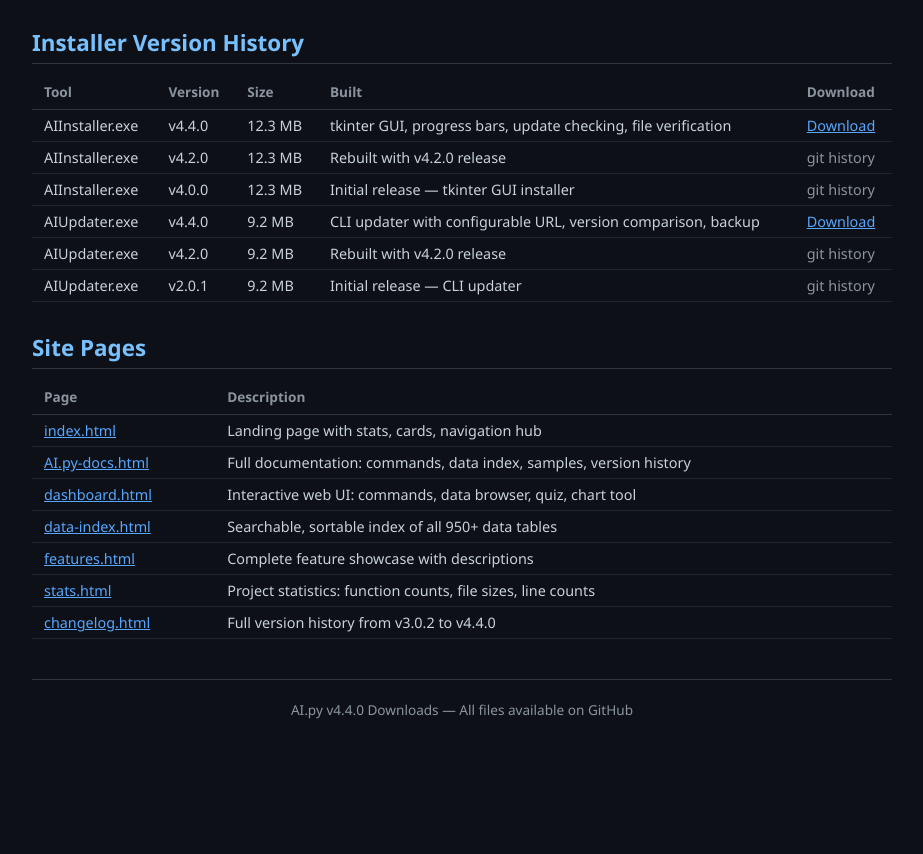
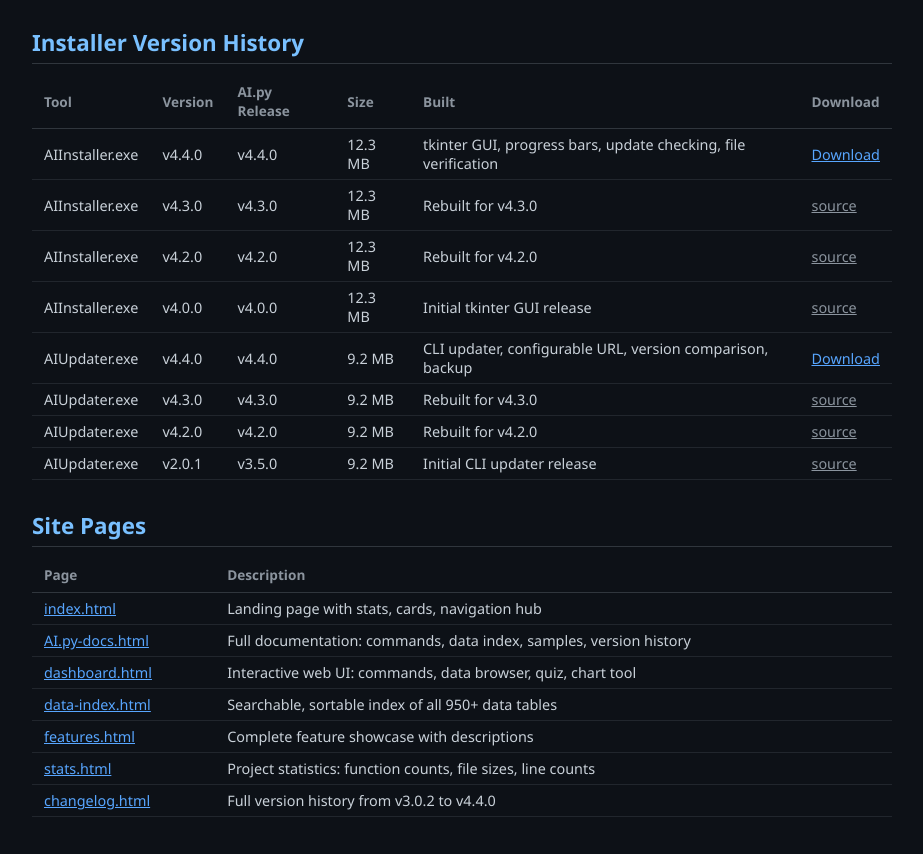
Before and after one commit to Voice659/AI-repo, a plain HTML site: page download.html in a window 1280 px wide. Shown: the part 1286-2140 px from the top of the page, without its empty margins (178-1101 px from the left). Before the commit the page ends 2025 px from the top, so only its background shows below. Drawn offline with Linux system fonts and the light colour scheme.

Commit message:
v4.4.0: update installer.py/updater.py to v4.4.0, rebuild .exe, overhaul Installer Version History table with source links and missing entries

```diff
--- a/download.html
+++ b/download.html
@@ -108,13 +108,15 @@
 
 <h2>Installer Version History</h2>
 <table>
-<tr><th>Tool</th><th>Version</th><th>Size</th><th>Built</th><th>Download</th></tr>
-<tr><td>AIInstaller.exe</td><td>v4.4.0</td><td>12.3 MB</td><td>tkinter GUI, progress bars, update checking, file verification</td><td><a href="AIInstaller.exe" download style="color:#58a6ff;">Download</a></td></tr>
-<tr><td>AIInstaller.exe</td><td>v4.2.0</td><td>12.3 MB</td><td>Rebuilt with v4.2.0 release</td><td><span style="color:#8b949e;">git history</span></td></tr>
-<tr><td>AIInstaller.exe</td><td>v4.0.0</td><td>12.3 MB</td><td>Initial release — tkinter GUI installer</td><td><span style="color:#8b949e;">git history</span></td></tr>
-<tr><td>AIUpdater.exe</td><td>v4.4.0</td><td>9.2 MB</td><td>CLI updater with configurable URL, version comparison, backup</td><td><a href="AIUpdater.exe" download style="color:#58a6ff;">Download</a></td></tr>
-<tr><td>AIUpdater.exe</td><td>v4.2.0</td><td>9.2 MB</td><td>Rebuilt with v4.2.0 release</td><td><span style="color:#8b949e;">git history</span></td></tr>
-<tr><td>AIUpdater.exe</td><td>v2.0.1</td><td>9.2 MB</td><td>Initial release — CLI updater</td><td><span style="color:#8b949e;">git history</span></td></tr>
+<tr><th>Tool</th><th>Version</th><th>AI.py Release</th><th>Size</th><th>Built</th><th>Download</th></tr>
+<tr><td>AIInstaller.exe</td><td>v4.4.0</td><td>v4.4.0</td><td>12.3 MB</td><td>tkinter GUI, progress bars, update checking, file verification</td><td><a href="AIInstaller.exe" download style="color:#58a6ff;">Download</a></td></tr>
+<tr><td>AIInstaller.exe</td><td>v4.3.0</td><td>v4.3.0</td><td>12.3 MB</td><td>Rebuilt for v4.3.0</td><td><a href="https://github.com/Voice659/AI-repo/blob/0b8ec10/installer.py" target="_blank" style="color:#8b949e;">source</a></td></tr>
+<tr><td>AIInstaller.exe</td><td>v4.2.0</td><td>v4.2.0</td><td>12.3 MB</td><td>Rebuilt for v4.2.0</td><td><a href="https://github.com/Voice659/AI-repo/blob/2bc23ee/installer.py" target="_blank" style="color:#8b949e;">source</a></td></tr>
+<tr><td>AIInstaller.exe</td><td>v4.0.0</td><td>v4.0.0</td><td>12.3 MB</td><td>Initial tkinter GUI release</td><td><a href="https://github.com/Voice659/AI-repo/blob/8de3e4b/installer.py" target="_blank" style="color:#8b949e;">source</a></td></tr>
+<tr><td>AIUpdater.exe</td><td>v4.4.0</td><td>v4.4.0</td><td>9.2 MB</td><td>CLI updater, configurable URL, version comparison, backup</td><td><a href="AIUpdater.exe" download style="color:#58a6ff;">Download</a></td></tr>
+<tr><td>AIUpdater.exe</td><td>v4.3.0</td><td>v4.3.0</td><td>9.2 MB</td><td>Rebuilt for v4.3.0</td><td><a href="https://github.com/Voice659/AI-repo/blob/0b8ec10/updater.py" target="_blank" style="color:#8b949e;">source</a></td></tr>
+<tr><td>AIUpdater.exe</td><td>v4.2.0</td><td>v4.2.0</td><td>9.2 MB</td><td>Rebuilt for v4.2.0</td><td><a href="https://github.com/Voice659/AI-repo/blob/2bc23ee/updater.py" target="_blank" style="color:#8b949e;">source</a></td></tr>
+<tr><td>AIUpdater.exe</td><td>v2.0.1</td><td>v3.5.0</td><td>9.2 MB</td><td>Initial CLI updater release</td><td><a href="https://github.com/Voice659/AI-repo/blob/6d1444c/updater.py" target="_blank" style="color:#8b949e;">source</a></td></tr>
 </table>
 
 <h2>Site Pages</h2>
```
Also changed, not shown: 4 other files.
